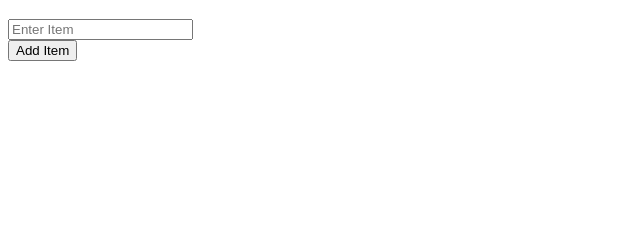
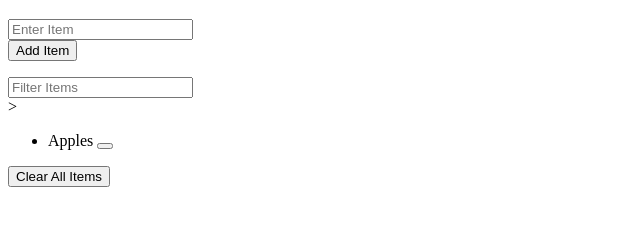
Before and after one commit to BrandonThey/JavaScript-Practice-Projects, a plain HTML site: page Project 1 - Shopping List/index.html in a window 1280 px wide. Shown: the part 133-358 px from the top of the page, without its empty margins (0-640 px from the left). Drawn offline with Linux system fonts and the light colour scheme.

Commit message:
Added a filter display as well as the items list display

```diff
--- a/Project 1 - Shopping List/index.html
+++ b/Project 1 - Shopping List/index.html
@@ -37,6 +37,31 @@
             </div>
         </form>
 
+        <!--Filter input that will filter items of the shopping list-->
+        <div class="filter">
+            <input
+                type="text"
+                class="form-input-filter"
+                id="filter"
+                placeholder="Filter Items"
+            />
+        </div>
+
+        <!--Item list that will display the added items, currently hardcoded for
+        example purposes-->>
+        <ul id="item-list" class="items">
+            <li>
+                Apples
+                <button class="remove-item btn-link text-red">
+                    <i class="fa-solid fa-xmark"></i>
+                </button>
+            </li>
+        </ul>
+
+        <!--clear button that clears all items from the list-->
+        <button id="clear" class="btn-clear">Clear All Items</button>
     </div>
+
+    <scipt scr="script.js"></scipt>
 </body>
 </html>
```
